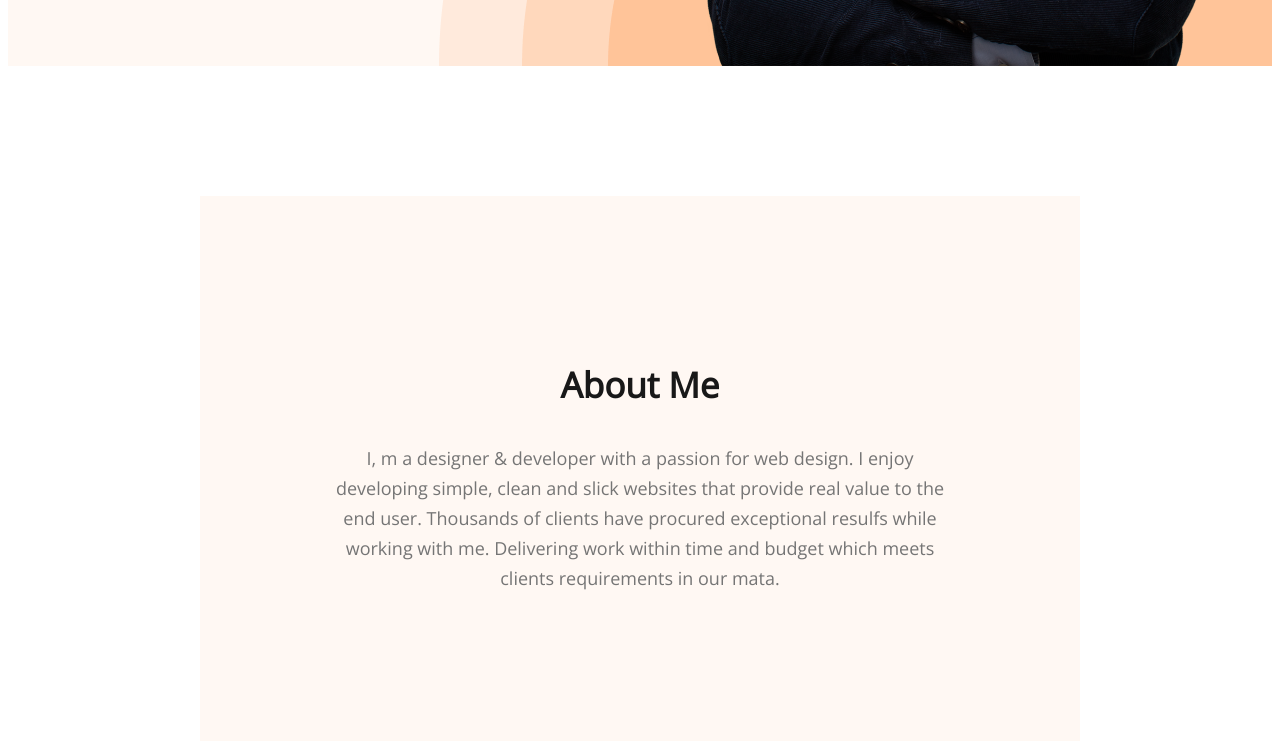
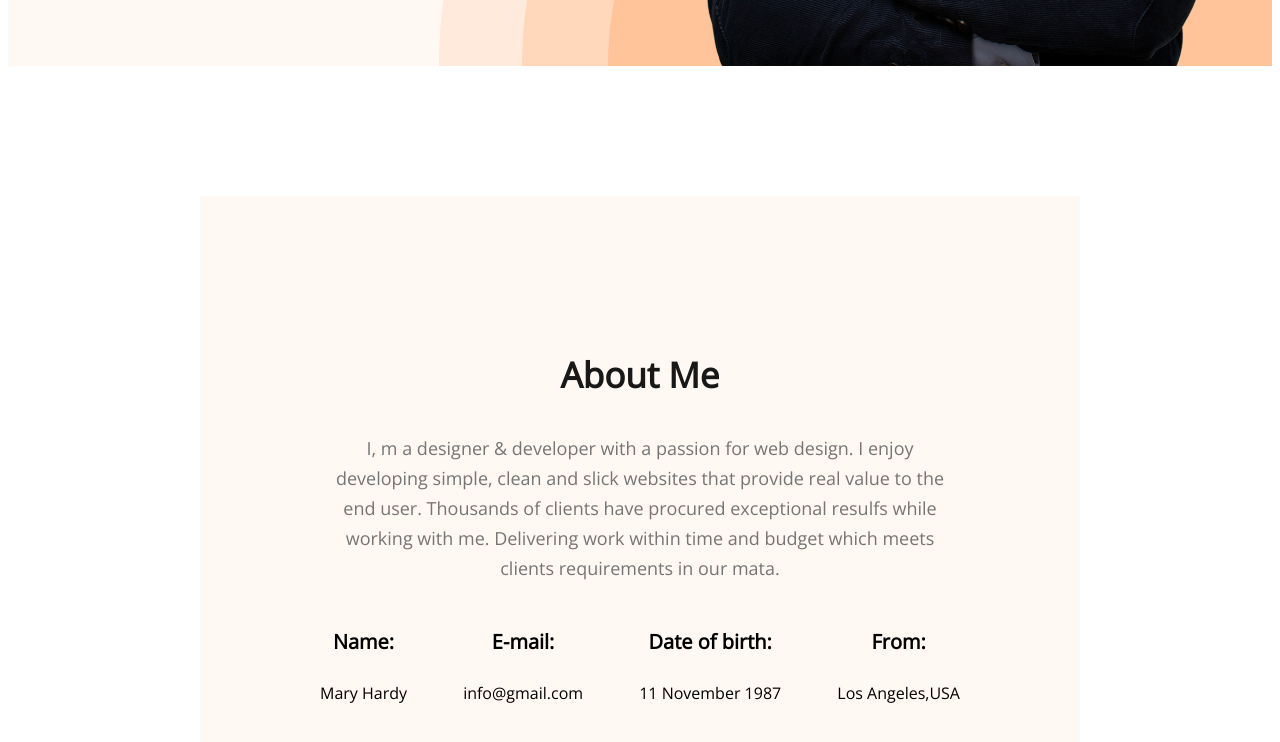
Before and after one commit to 2dn4bd/build-a-p-website, a plain HTML site: page index.html in a window 1280 px wide. Shown: the part 774-1516 px from the top of the page. Drawn offline with nearby package versions, Linux system fonts and the light colour scheme; a web font is replaced by a local one.

Commit message:
added full about section

```diff
--- a/index.html
+++ b/index.html
@@ -57,7 +57,40 @@
             <p class="about-details">
                 I, m a designer & developer with a passion for web design. I enjoy developing simple, clean and slick websites that provide real value to the end user. Thousands of clients have procured exceptional resulfs while working with me. Delivering work within time and budget which meets clients requirements in our mata.
             </p>
-
+            <div class="about-info-container">
+                <div class="one">
+                    <h4 class="about-titleA">
+                        Name:
+                    </h4>
+                    <p class="about-de4cription">
+                        Mary Hardy
+                    </p>
+                </div>
+                <div class="tow">
+                    <h4 class="about-titleA">
+                        E-mail:
+                    </h4>
+                    <p class="about-description">
+                        info@gmail.com
+                    </p>
+                </div>
+                <div class="three">
+                    <h4 class="about-titleA">
+                        Date of birth:
+                    </h4>
+                    <p class="about-descriptiom">
+                        11 November 1987
+                    </p>
+                </div>
+                <div class="four">
+                    <h4 class="about-titleA">
+                        From:
+                    </h4>
+                    <p class="about-description">
+                        Los Angeles,USA
+                    </p>
+                </div>
+            </div>
         </section>
     </main>
     <footer>
--- a/style.css
+++ b/style.css
@@ -46,7 +46,7 @@ color: #FD6E0A;
     background-position: bottom right;
 }
 .banner{
-    padding:35px 30px   0px 220px ;
+    padding:35px 30px   0px 240px ;
     display: flex;
     align-items: center;
     justify-content: space-between;
@@ -94,7 +94,7 @@ main{
 /* this is about  part of website */
 
 .about{
-    padding: 130px;
+    padding: 120px;
     background-color: #FFF8F3;
     margin:130px;
 }
@@ -111,3 +111,11 @@ font-weight: 700;
     font-weight: 400;
     line-height: 30px;
 }
+.about-info-container{
+ display: flex;
+ text-align: center;
+ justify-content: space-between;
+}
+.about-titleA{
+    font-size: 20px;
+}
```
